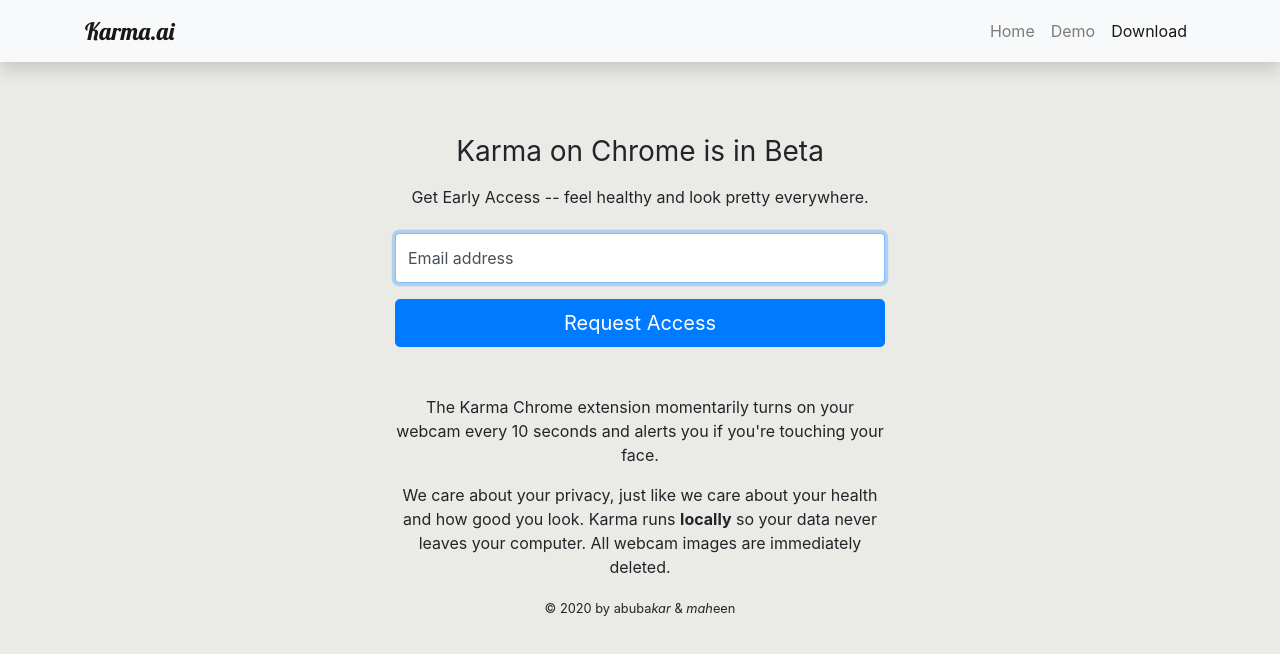
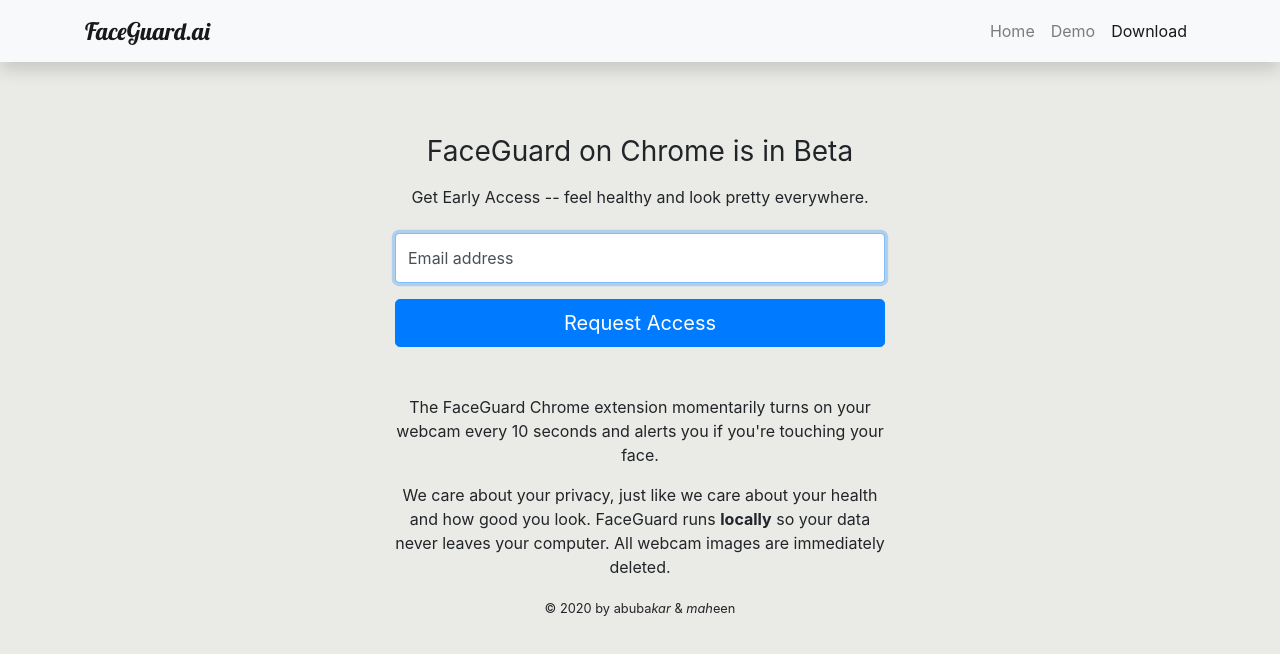
Before and after one commit to Mrs-Abubakar/karmah, a plain HTML site: page download.html in a window 1280 px wide. Drawn offline with nearby package versions, Linux system fonts and the light colour scheme.

Commit message:
changed name to FaceGuard

```diff
--- a/download.html
+++ b/download.html
@@ -16,7 +16,7 @@
 <body>
 <nav class="navbar navbar-expand-lg navbar-light bg-light shadow fixed-top">
   <div class="container">
-    <a class="navbar-brand" href="#">Karma.ai</a>
+    <a class="navbar-brand" href="#">FaceGuard.ai</a>
     <button class="navbar-toggler" type="button" data-toggle="collapse" data-target="#navbarResponsive" aria-controls="navbarResponsive" aria-expanded="false" aria-label="Toggle navigation">
           <span class="navbar-toggler-icon"></span>
         </button>
@@ -42,7 +42,7 @@
     <form class="form-signin" action="https://formspree.io/xbjkowkv", method="POST">
   <div class="text-center mb-4">
 
-    <h1 class="h3 mb-3 font-weight-normal" id="heading">Karma on Chrome is in Beta</h1>
+    <h1 class="h3 mb-3 font-weight-normal" id="heading">FaceGuard on Chrome is in Beta</h1>
     <p id="subheading">Get Early Access -- feel healthy and look pretty everywhere.</p>
   </div>
 
@@ -53,8 +53,8 @@
   </div>
 
   <button id="submit-button" class="btn btn-lg btn-primary btn-block" type="submit">Request Access</button>
-  <p class="mt-5 mb-3 text-center" id="p1">The Karma Chrome extension momentarily turns on your webcam every 10 seconds and alerts you if you're touching your face.</p>
-  <p class="text-center" id="p2">We care about your privacy, just like we care about your health and how good you look. Karma runs <strong>locally</strong> so your data never leaves your computer. All webcam images are immediately deleted.</p>
+  <p class="mt-5 mb-3 text-center" id="p1">The FaceGuard Chrome extension momentarily turns on your webcam every 10 seconds and alerts you if you're touching your face.</p>
+  <p class="text-center" id="p2">We care about your privacy, just like we care about your health and how good you look. FaceGuard runs <strong>locally</strong> so your data never leaves your computer. All webcam images are immediately deleted.</p>
   <p class="text-center" id="p3"> <small>&copy; 2020 by abuba<em>kar</em> & <em>mah</em>een </small></p>
 
 </form>
```
Also changed, not shown: index.html (+3 -3 lines).
